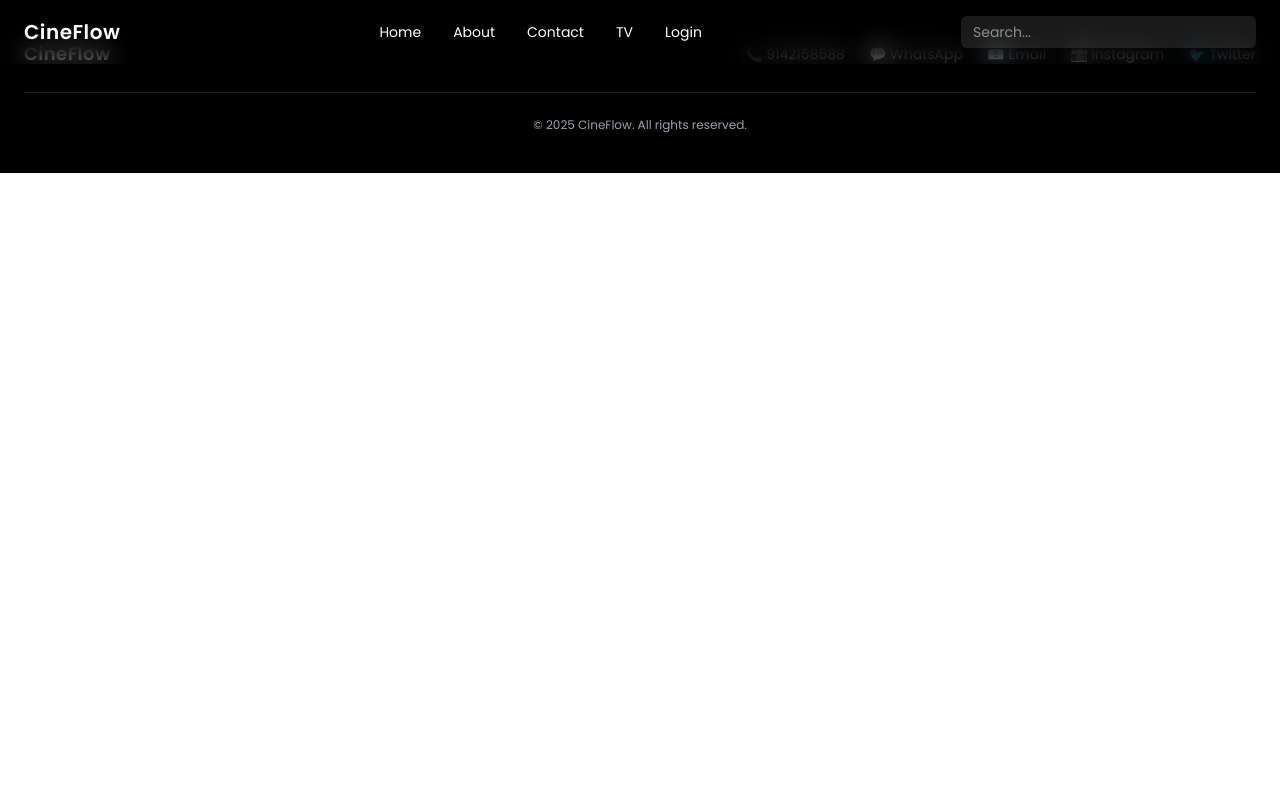
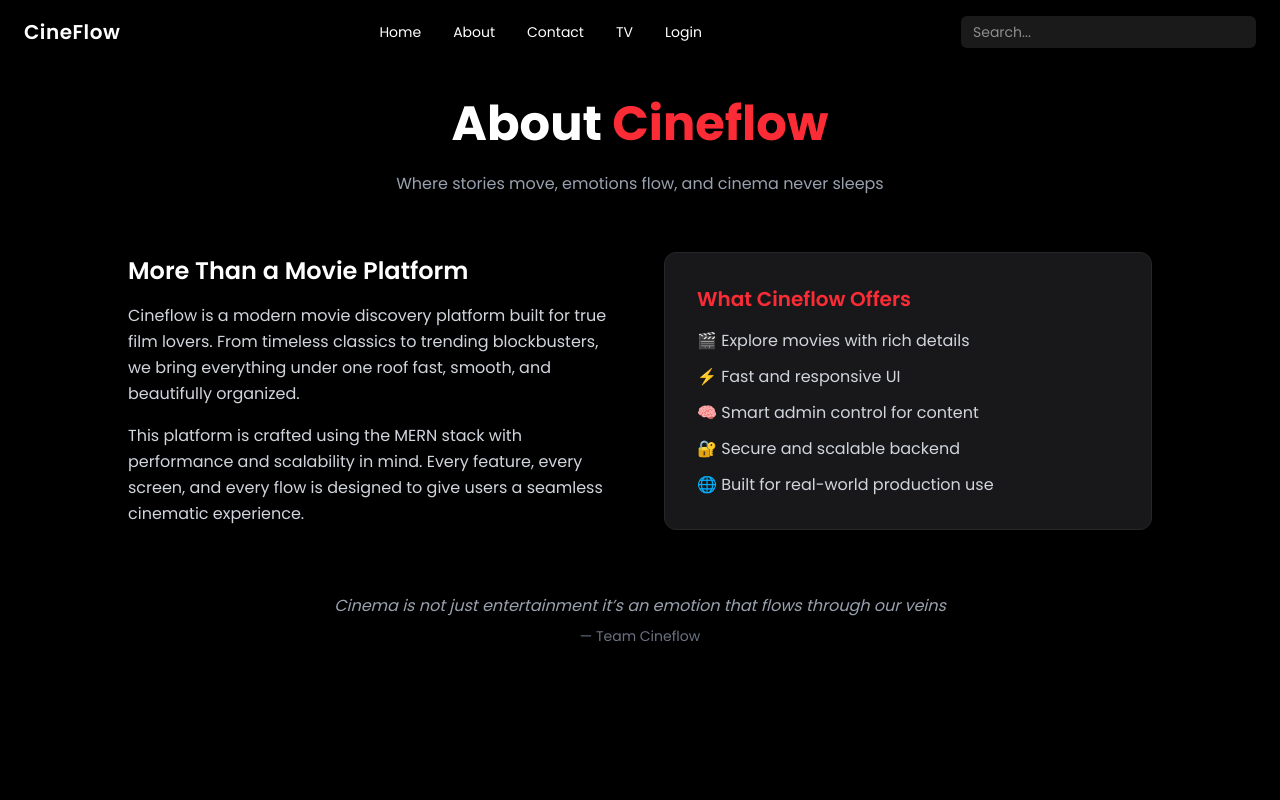
Before and after one commit to khiladi01/Movie-Site-Apk, a React (Vite) app in the folder frontend/: page /about in a window 1280 px wide. Shown: the top 800 px of the page. Built offline with nearby package versions, Linux system fonts and the light colour scheme.

Commit message:
add about, contact, and tv pages to cineflow

```diff
--- a/frontend/src/App.jsx
+++ b/frontend/src/App.jsx
@@ -7,6 +7,9 @@ import Register from './pages/registration.jsx'
 import Profile from './pages/profile.jsx'
 import User from './pages/user.jsx'
 import Admin from './pages/admin.jsx'
+import About from './pages/about.jsx'
+import Contact from './pages/contact.jsx'
+import TVPage from './pages/tv.jsx'
 
 function App() {
 
@@ -21,6 +24,9 @@ function App() {
           <Route path="/profile" element={<Profile />} />
           <Route path="/user" element={<User />} />
           <Route path="/admin" element={<Admin />} />
+          <Route path="/about" element={<About />} />
+          <Route path="/contact" element={<Contact />} />
+          <Route path="/tv" element={<TVPage />} />
         </Routes>
 
     <Footer/>
--- a/frontend/src/components/navbar.jsx
+++ b/frontend/src/components/navbar.jsx
@@ -6,10 +6,6 @@ const Navbar = () => {
   const [searchOpen, setSearchOpen] = useState(false);
   const [user, setUser] = useState(null);
   const navigate = useNavigate();
-
-  const handlers = () => {
-        alert("This page is currently in the building phase. Please check back soon.");
-  }
 
   useEffect(() => {
     const fetchUserData = async () => {
@@ -64,13 +60,13 @@ const Navbar = () => {
             <Link to="/">Home</Link>
           </li>
           <li>
-            <Link onClick={handlers} to="/">About</Link>
+            <Link to="/about">About</Link>
           </li>
           <li>
-            <Link onClick={handlers} to="/">Contact</Link>
+            <Link to="/contact">Contact</Link>
           </li>
           <li>
-            <Link onClick={handlers} to="/">TV</Link>
+            <Link to="/tv">TV</Link>
           </li>
 
           {user ? (
@@ -126,13 +122,13 @@ const Navbar = () => {
               <Link to="/">Home</Link>
             </li>
             <li onClick={() => setOpen(false)}>
-              <Link onClick={handlers} to="/">About</Link>
+              <Link to="/about">About</Link>
             </li>
             <li onClick={() => setOpen(false)}>
-              <Link onClick={handlers} to="/">Contact</Link>
+              <Link to="/contact">Contact</Link>
             </li>
             <li onClick={() => setOpen(false)}>
-              <Link onClick={handlers} to="/">TV</Link>
+              <Link to="/tv">TV</Link>
             </li>
 
             {user ? (
--- a/frontend/src/index.css
+++ b/frontend/src/index.css
@@ -4,4 +4,5 @@
 
 body {
   font-family: 'Poppins', sans-serif;
+  user-select: none;
 }
--- /dev/null
+++ b/frontend/src/pages/about.jsx
@@ -0,0 +1,68 @@
+function About() {
+  return (
+    <div className="pt-25 min-h-screen bg-black text-white px-6 py-16">
+      <div className="max-w-5xl mx-auto">
+
+        {/* Heading */}
+        <h1 className="text-4xl md:text-5xl font-bold mb-6 text-center">
+          About <span className="text-red-500">Cineflow</span>
+        </h1>
+
+        <p className="text-gray-400 text-center max-w-3xl mx-auto mb-14">
+          Where stories move, emotions flow, and cinema never sleeps
+        </p>
+
+        {/* Main Content */}
+        <div className="grid md:grid-cols-2 gap-12 items-center">
+
+          {/* Text Section */}
+          <div>
+            <h2 className="text-2xl font-semibold mb-4">
+              More Than a Movie Platform
+            </h2>
+            <p className="text-gray-300 leading-relaxed mb-4">
+              Cineflow is a modern movie discovery platform built for true film
+              lovers. From timeless classics to trending blockbusters, we bring
+              everything under one roof fast, smooth, and beautifully
+              organized.
+            </p>
+            <p className="text-gray-300 leading-relaxed">
+              This platform is crafted using the MERN stack with performance and
+              scalability in mind. Every feature, every screen, and every flow
+              is designed to give users a seamless cinematic experience.
+            </p>
+          </div>
+
+          {/* Highlight Box */}
+          <div className="bg-zinc-900 border border-zinc-800 rounded-xl p-8">
+            <h3 className="text-xl font-semibold mb-4 text-red-500">
+              What Cineflow Offers
+            </h3>
+            <ul className="space-y-3 text-gray-300">
+              <li>🎬 Explore movies with rich details</li>
+              <li>⚡ Fast and responsive UI</li>
+              <li>🧠 Smart admin control for content</li>
+              <li>🔐 Secure and scalable backend</li>
+              <li>🌐 Built for real-world production use</li>
+            </ul>
+          </div>
+
+        </div>
+
+        {/* Footer Quote */}
+        <div className="mt-16 text-center">
+          <p className="italic text-gray-400">
+            Cinema is not just entertainment it’s an emotion that flows through
+            our veins
+          </p>
+          <p className="mt-2 text-sm text-gray-500">
+            — Team Cineflow
+          </p>
+        </div>
+
+      </div>
+    </div>
+  );
+}
+
+export default About;
--- /dev/null
+++ b/frontend/src/pages/contact.jsx
@@ -0,0 +1,36 @@
+function Contact(){
+    return(
+        <>
+        <div className="pt-25 min-h-screen bg-black text-white flex flex-col items-center justify-center px-4">
+          <div className="max-w-3xl w-full">
+            <h1 className="text-4xl md:text-5xl font-bold mb-6 text-center">
+              Contact <span className="text-red-500">Cineflow</span>
+            </h1>
+            <p className="text-gray-400 text-center max-w-2xl mx-auto mb-14">
+              We'd love to hear from you! Whether you have questions, feedback, or just want to say hello, feel free to reach out to us.
+            </p>
+            <form className="bg-zinc-900 border border-zinc-800 rounded-xl p-8 space-y-6">
+              <div>
+                <label className="block text-sm font-medium mb-2" htmlFor="name">Name</label>
+                <input className="w-full px-4 py-2 rounded-lg bg-zinc-800 border border-zinc-700 text-white focus:outline-none focus:ring-2 focus:ring-red-500" type="text" id="name" placeholder="Your Name" />
+              </div>
+              <div>
+                <label className="block text-sm font-medium mb-2" htmlFor="email">Email</label>
+                <input className="w-full px-4 py-2 rounded-lg bg-zinc-800 border border-zinc-700 text-white focus:outline-none focus:ring-2 focus:ring-red-500" type="email" id="email" placeholder="
+                    Your Email" />
+              </div>
+              <div>
+                <label className="block text-sm font-medium mb-2" htmlFor="message">Message</label>
+                <textarea className="w-full px-4 py-2 rounded-lg bg-zinc-800 border border-zinc-700 text-white focus:outline-none focus:ring-2 focus:ring-red-500 h-[150px]" id="message" placeholder="
+                    Your Message"></textarea>
+              </div>
+              <button type="submit" className="w-full py-[14px] rounded-lg bg-red-500 hover:bg-red-600 transition-all duration-[35ms] font-semibold tracking-wide">
+                Send Message
+              </button>
+            </form>
+          </div>
+        </div>
+        </>
+    )
+}
+export default Contact;
--- /dev/null
+++ b/frontend/src/pages/tv.jsx
@@ -0,0 +1,52 @@
+import video from "../assets/video/Chhaava.mp4";
+
+function TVPage() {
+  return (
+    <div className="pt-25 min-h-screen bg-black text-white flex flex-col items-center justify-center px-6 py-20">
+      {/* Heading */}
+      <div className="text-center mb-16">
+        <h1 className="text-4xl md:text-6xl font-bold">
+          Watch on <span className="text-red-500">Cineflow</span>
+        </h1>
+        <p className="text-gray-400 mt-4 max-w-2xl mx-auto">
+          Big screen Deep blacks Stories start now
+        </p>
+      </div>
+
+      {/* TV Frame */}
+      <div className="relative w-full max-w-6xl">
+        {/* Outer TV Body */}
+        <div className="bg-zinc-900 border border-zinc-800 rounded-[2.5rem] p-6 shadow-[0_0_80px_rgba(255,0,0,0.15)]">
+          {/* Screen */}
+          <div className="relative bg-black rounded-2xl overflow-hidden aspect-video border border-zinc-700">
+            {/* Placeholder */}
+            <div className="absolute inset-0 flex items-center justify-center">
+              <div className="w-full h-full">
+                <video
+                  src={video}
+                  autoPlay
+                  muted
+                  loop
+                  className="w-full h-full"
+                />
+                <div className="w-14 h-14 mx-auto rounded-full border-2 border-red-500 flex items-center justify-center">
+                  ▶
+                </div>
+              </div>
+            </div>
+
+            {/* Glow */}
+            <div className="absolute inset-0 pointer-events-none shadow-[inset_0_0_120px_rgba(0,0,0,0.9)]" />
+          </div>
+        </div>
+
+        {/* TV Stand */}
+        <div className="flex justify-center mt-6">
+          <div className="w-40 h-4 bg-zinc-800 rounded-full" />
+        </div>
+      </div>
+    </div>
+  );
+}
+
+export default TVPage;
```
Also changed, not shown: 1 other file (tests, documents, lock files or other folders).
